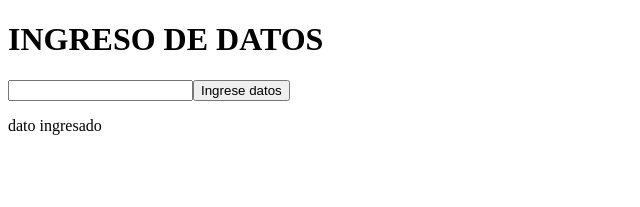
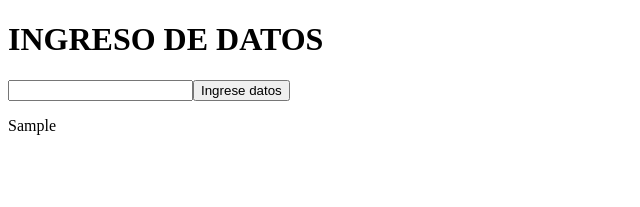
Before and after one commit to jevar0809/INGRESO_DE_DATOS, a React (Vite) app: page / in a window 1280 px wide. Both pictures are taken after typing "Sample" into the empty fields and a click on the button "Ingrese datos". Shown: the top 207 px of the page, without its empty margins (0-640 px from the left). Built offline with nearby package versions, Linux system fonts and the light colour scheme.

Commit message:
se termina el proyecto y se hacen anotaciones en el archivo 'flujo'

```diff
--- a/index.html
+++ b/index.html
@@ -29,6 +29,4 @@ se debe instalar el paquete uuidv4 para generar numeros aleatorios
         <script type="module" src="/src/main.jsx"></script>
     </body>
 
-
-
 </html>
--- a/src/componentes.jsx
+++ b/src/componentes.jsx
@@ -1,4 +1,8 @@
 import { useState } from "react"
+import { v4 as uuidv4 } from 'uuid'
+
+
+
 
 
 export const Formulario = ({traigaDato})=>{
@@ -12,7 +16,7 @@ export const Formulario = ({traigaDato})=>{
 
   const manejoDato = (e)=>{
     e.preventDefault()
-    traigaDato(datosCapturados)
+    datosCapturados? traigaDato(datosCapturados): alert('ingrese un dato')
     setDatosCapturados('')
   }
 
@@ -33,16 +37,5 @@ export const Formulario = ({traigaDato})=>{
 
 
 
-
-
-
-
-
-
-
-
-export const DatoIngresado = () =>{
-  return(
-    <p>dato ingresado</p>
-  )
-}
+export const DatoIngresado = ({arrayDeDatos}) =>
+  arrayDeDatos.map(dato=><p key={uuidv4()}>{dato}</p>)
--- a/src/main.jsx
+++ b/src/main.jsx
@@ -1,14 +1,27 @@
 import ReactDOM from 'react-dom/client'
-
 import {Formulario, DatoIngresado} from './componentes.jsx'
+import { useState } from 'react'
 
 
 const root = ReactDOM.createRoot(document.getElementById('root'))
 
+
+
+
+
+
 const App = ()=>{
 
 
-  const traigaDato = (dato)=>{console.log(dato)}
+  const [arrayDeDatos, setArrayDeDatos] = useState([])
+
+
+
+
+  const traigaDato = (dato)=>{
+    const arrayProvicional = [dato, ...arrayDeDatos]
+    setArrayDeDatos(arrayProvicional)
+  }
 
 
   return (
@@ -18,20 +31,9 @@ const App = ()=>{
 
       <Formulario traigaDato = {traigaDato}/>
 
-      <DatoIngresado
-
-
-
-      />
+      <DatoIngresado arrayDeDatos={arrayDeDatos}/>
 
     </>
-
-
-
-
-
-
-
   )
 }
 
```
Also changed, not shown: src/flujo.txt, src/index.css (deleted).
